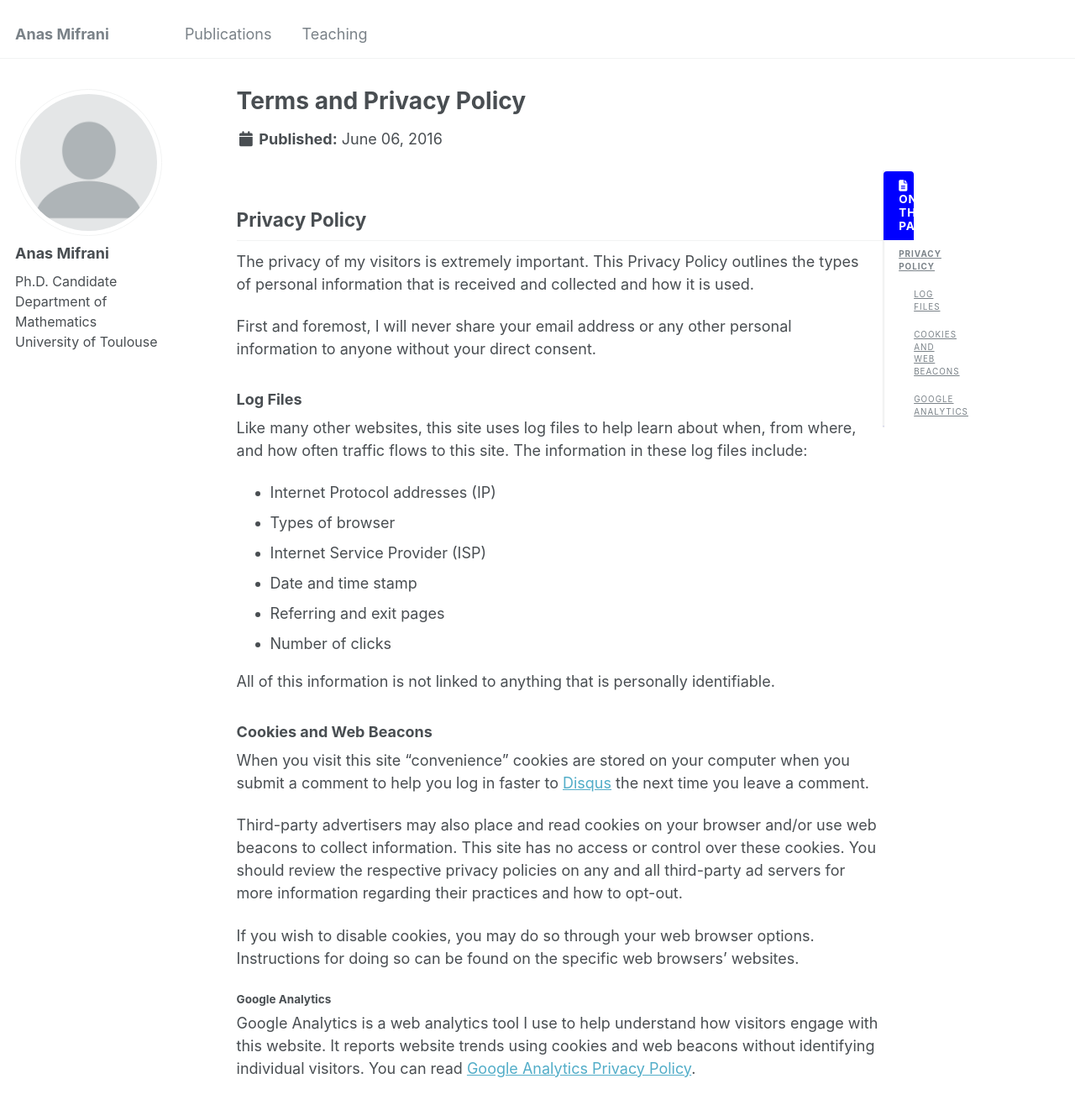
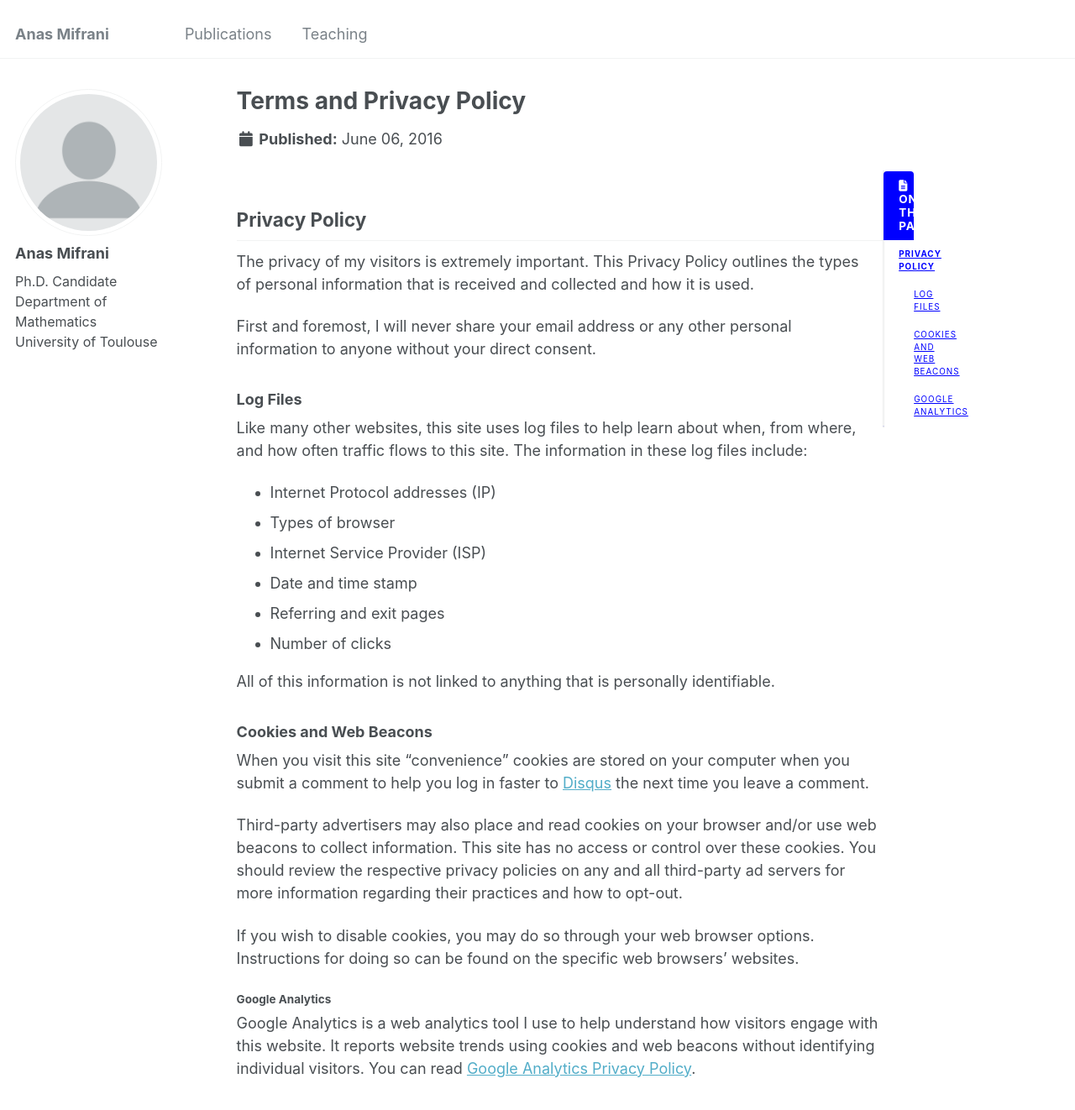
Before and after one commit to anmifrani/anmifrani.github.io, a Jekyll site: the page built from _pages/terms.md, in a window 1280 px wide and 1400 px high. Shown: the top 1322 px of the window at 84% size. Built offline with Jekyll 4.4.1, drawn with Linux system fonts in a browser that asks for light colours.

Commit message:
Update _navigation.scss

```diff
--- a/_sass/_navigation.scss
+++ b/_sass/_navigation.scss
@@ -400,7 +400,7 @@
   a {
     display: block;
     padding: 0.5rem 1rem;
-    color: $gray;
+    color: #0000FF;
     font-size: $type-size-7;
     font-weight: bold;
     line-height: 1.5;
```
